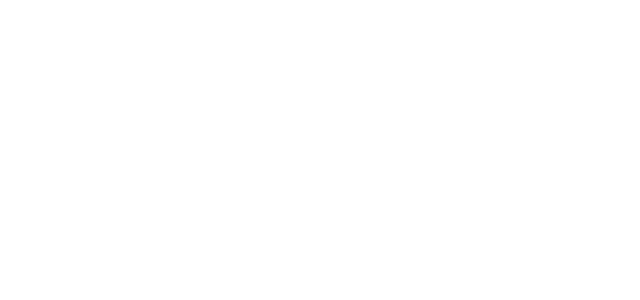
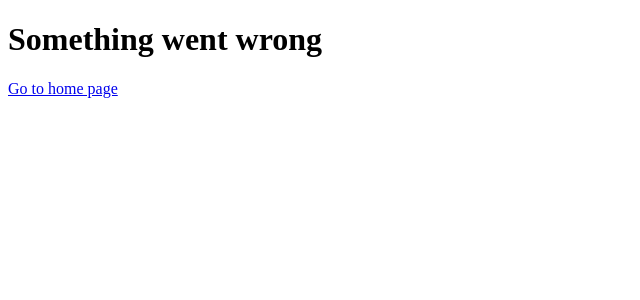
Before and after one commit to FATEC-2022-TCC/frontend_nuxt, a Nuxt app: page /error in a window 1280 px wide. Before the commit this address had no page. Shown: the top 300 px of the page, without its empty margins (0-640 px from the left). Built offline with nearby package versions, Linux system fonts and the light colour scheme.

Commit message:
Admin protected route

```diff
--- /dev/null
+++ b/middleware/auth-admin.ts
@@ -0,0 +1,5 @@
+export default defineNuxtRouteMiddleware((to, from) => {
+    const { $config } = useNuxtApp()
+    console.log(`Config is ${$config}`)
+    navigateTo("/error")
+})
--- /dev/null
+++ b/pages/admin.vue
@@ -0,0 +1,9 @@
+<script setup lang="ts">
+    definePageMeta({
+        middleware: "auth-admin"
+    })
+</script>
+
+<template>
+    <nuxt-page />
+</template>
--- /dev/null
+++ b/pages/admin/index.vue
@@ -0,0 +1,5 @@
+<template>
+    <h1>
+        You're using an admin page
+    </h1>
+</template>
--- /dev/null
+++ b/pages/error.vue
@@ -0,0 +1,10 @@
+<template>
+    <div>
+        <h1>
+            Something went wrong
+        </h1>
+        <NuxtLink to="/home" class="n-link-base">
+            Go to home page
+        </NuxtLink>
+    </div>
+</template>
```
